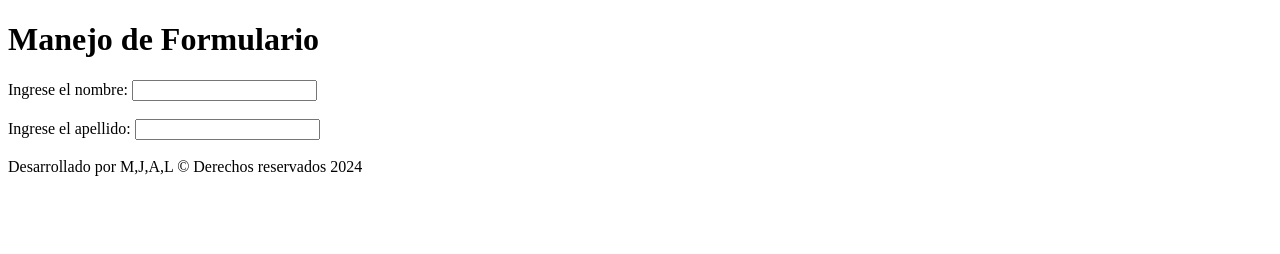
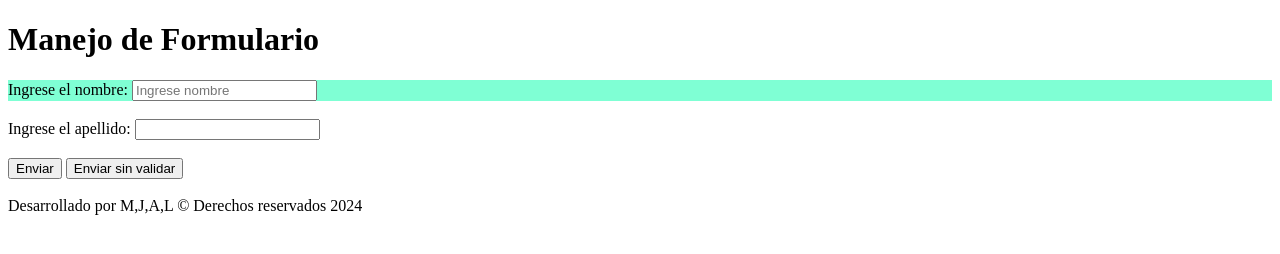
Before and after one commit to jonapardo/formularioo, a plain HTML site: page Index.html in a window 1280 px wide. Drawn offline with Linux system fonts and the light colour scheme.

Commit message:
trabajo2.2

```diff
--- a/Index.html
+++ b/Index.html
@@ -12,16 +12,21 @@
     </header>
 <section>
 <div>
-    <form action="">
-<div>
+    <form action="" method="POST">
+<div style="background-color: aquamarine;">
     <label for="nombre">Ingrese el nombre:</label>
-    <input type="text" name="nomnbre" id="nombre">
+    <input type="text" name="nomnbre" id="nombre" placeholder="Ingrese nombre" required="true">
 </div>
 <div>
     <br>
     <label for="apellido">Ingrese el apellido:</label>
-    <input type="text" name="apellido" id="apellido">
+    <input type="text" name="apellido" id="apellido" required="true">
 
+</div>
+<div>
+    <br>
+    <input type="submit" value="Enviar">
+    <input type="submit" formnovalidate="formnovalidate" value="Enviar sin validar" >
 </div>
     </form>
 
```
